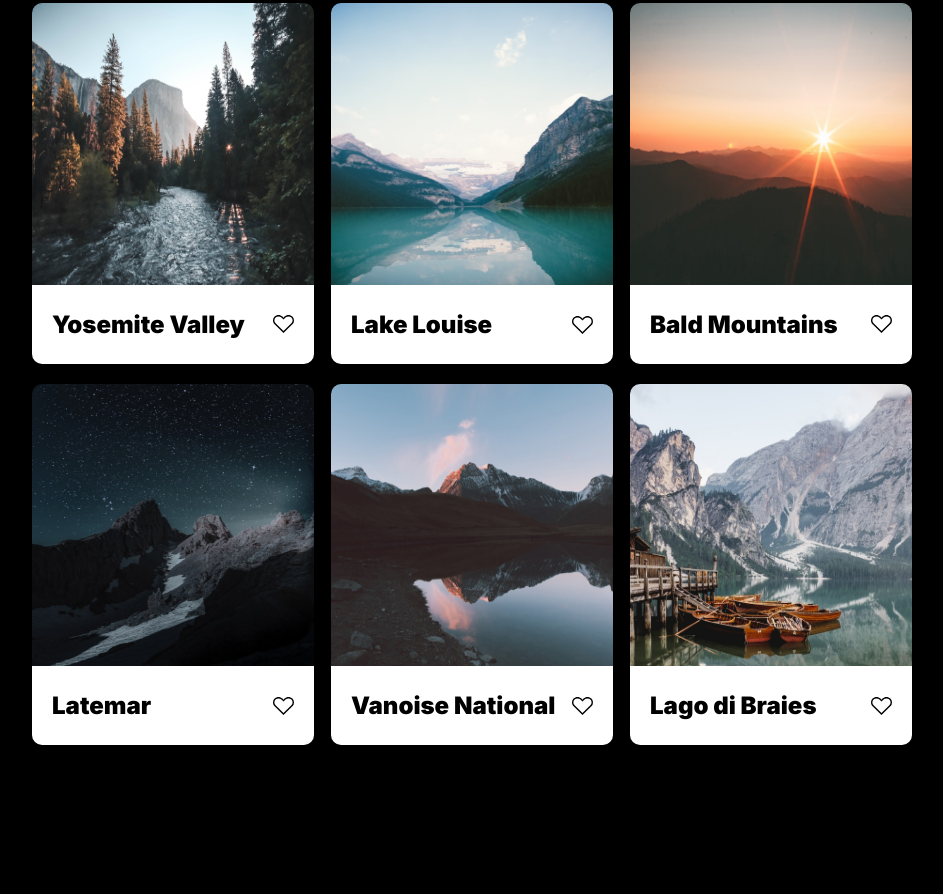
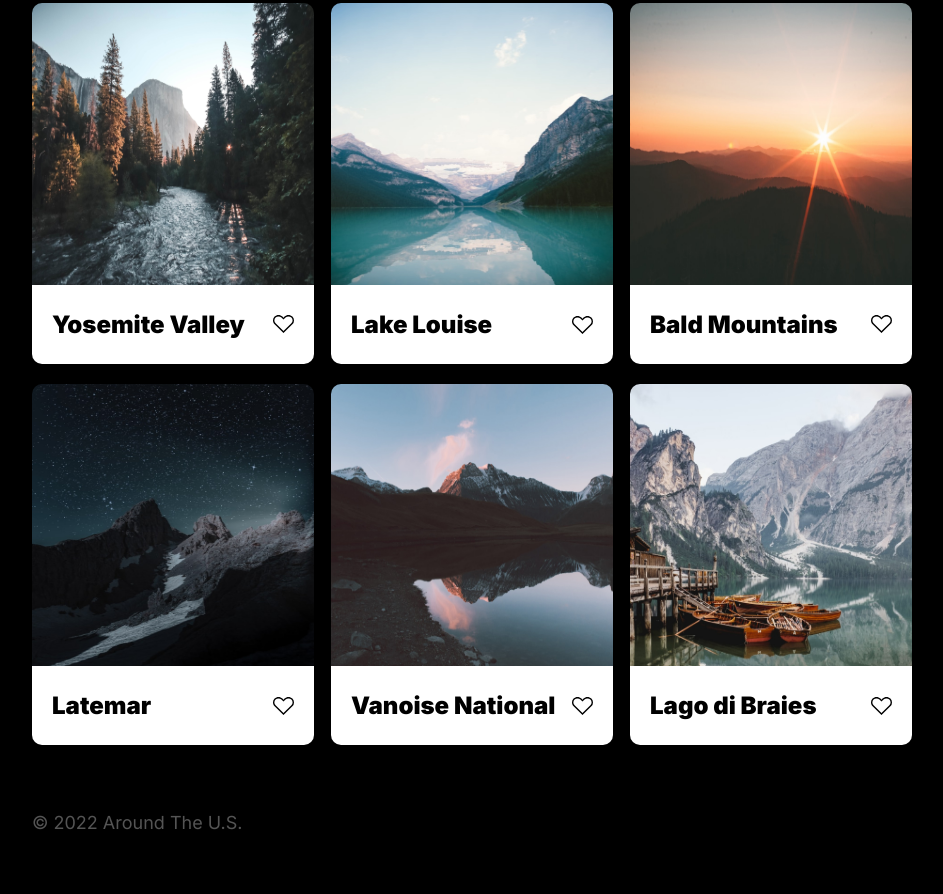
Before and after one commit to jrauda912/se_project_aroundtheus, a plain HTML site: page index.html in a window 1280 px wide. Shown: the part 323-1217 px from the top of the page, without its empty margins (168-1111 px from the left). Before the commit the page ends 1068 px from the top, so only its background shows below. Drawn offline with Linux system fonts and the light colour scheme.

Commit message:
Add footer

```diff
--- a/blocks/footer.css
+++ b/blocks/footer.css
@@ -0,0 +1,12 @@
+.footer {
+  font-family: "Inter", Arial, sans-serif;
+  font-weight: 400;
+  font-size: 18px;
+  line-height: 1.21;
+  color: #545454;
+  padding: 67px 0 60px;
+}
+
+.footer__copyright {
+  margin: 0;
+}
--- a/index.html
+++ b/index.html
@@ -107,6 +107,9 @@
           </ul>
         </section>
       </main>
+      <footer class="footer page__section">
+        <p class="footer__copyright">© 2022 Around The U.S.</p>
+      </footer>
     </div>
   </body>
 </html>
```
